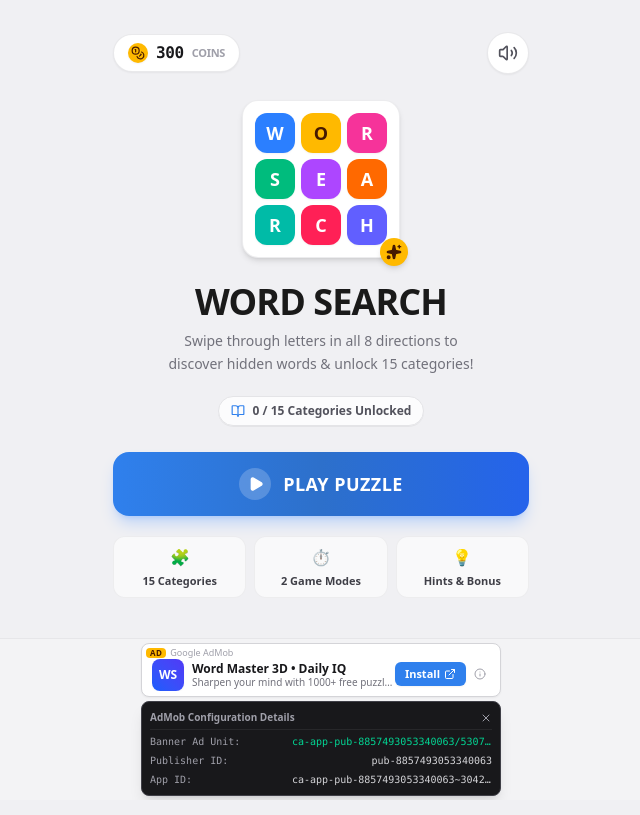
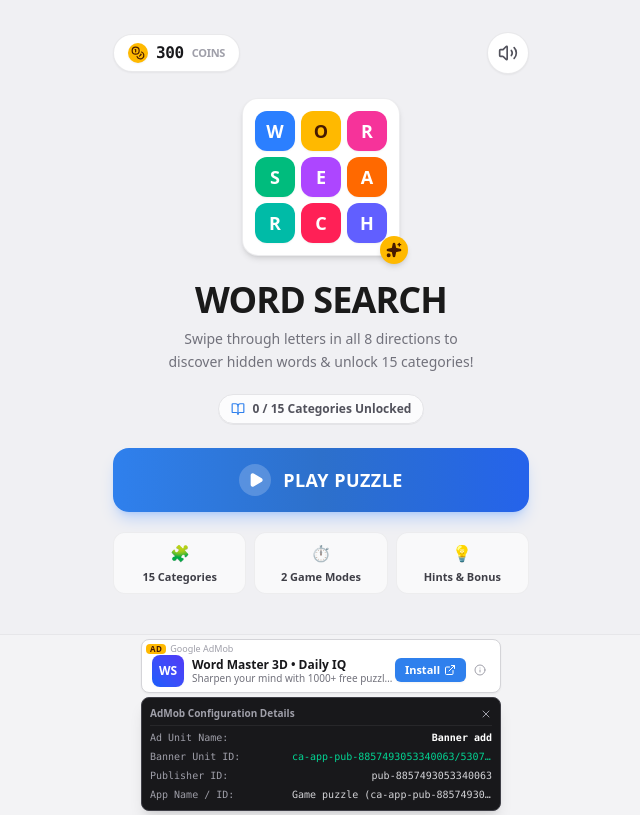
Before and after one commit to dreamsdevlop/Puzzle-game-, a React (Vite) app: page / in a window 1280 px wide. Both pictures are taken after a click on the button "Install". Shown: the whole page, without its empty margins (319-959 px from the left). Built offline with nearby package versions, Linux system fonts and the light colour scheme.

Commit message:
chore: update AdMob configuration and app metadata
Update AdMob Application ID, refine UI labels for ad units, and rename application to "Game puzzle" to align with updated configuration.

```diff
--- a/capacitor.config.json
+++ b/capacitor.config.json
@@ -1,6 +1,6 @@
 {
   "appId": "com.wordsearch.puzzle",
-  "appName": "Word Search",
+  "appName": "Game puzzle",
   "webDir": "dist",
   "server": {
     "androidScheme": "https"
--- a/src/components/AdModal.tsx
+++ b/src/components/AdModal.tsx
@@ -9,10 +9,13 @@ interface AdModalProps {
 }
 
 export const ADMOB_CONFIG = {
+  appName: 'Game puzzle',
   publisherId: 'pub-8857493053340063',
-  appId: 'ca-app-pub-8857493053340063~3042053114',
+  appId: 'ca-app-pub-8857493053340063~9438377409',
   rewardedId: 'ca-app-pub-8857493053340063/3042053114',
+  rewardedName: 'King reward ads',
   bannerId: 'ca-app-pub-8857493053340063/5307560708',
+  bannerName: 'Banner add',
   interstitialId: 'ca-app-pub-8857493053340063/3042053114',
 };
 
@@ -163,7 +166,13 @@ export function AdModal({
           className="px-4 py-2 bg-zinc-950/80 border-t border-zinc-800 text-[10px] text-zinc-500 flex flex-col gap-0.5"
         >
           <div className="flex justify-between">
-            <span>AdMob Unit:</span>
+            <span>Ad Unit Name:</span>
+            <span className="font-semibold text-zinc-300">
+              {type === 'rewarded' ? ADMOB_CONFIG.rewardedName : 'Interstitial'}
+            </span>
+          </div>
+          <div className="flex justify-between">
+            <span>AdMob Unit ID:</span>
             <span className="font-mono text-zinc-400">
               {type === 'rewarded' ? ADMOB_CONFIG.rewardedId : ADMOB_CONFIG.interstitialId}
             </span>
@@ -173,8 +182,8 @@ export function AdModal({
             <span className="font-mono text-zinc-400">{ADMOB_CONFIG.publisherId}</span>
           </div>
           <div className="flex justify-between">
-            <span>App ID:</span>
-            <span className="font-mono text-zinc-400">{ADMOB_CONFIG.appId}</span>
+            <span>App Name / ID:</span>
+            <span className="font-mono text-zinc-400">{ADMOB_CONFIG.appName} ({ADMOB_CONFIG.appId})</span>
           </div>
         </div>
       </div>
--- a/src/components/BannerAd.tsx
+++ b/src/components/BannerAd.tsx
@@ -86,7 +86,11 @@ export function BannerAd({ className = '' }: BannerAdProps) {
             </button>
           </div>
           <div className="flex justify-between font-mono">
-            <span className="text-zinc-400">Banner Ad Unit:</span>
+            <span className="text-zinc-400">Ad Unit Name:</span>
+            <span className="text-white font-semibold">{ADMOB_CONFIG.bannerName}</span>
+          </div>
+          <div className="flex justify-between font-mono">
+            <span className="text-zinc-400">Banner Unit ID:</span>
             <span className="text-emerald-400 truncate max-w-[200px]">{ADMOB_CONFIG.bannerId}</span>
           </div>
           <div className="flex justify-between font-mono">
@@ -94,8 +98,8 @@ export function BannerAd({ className = '' }: BannerAdProps) {
             <span className="text-zinc-300">{ADMOB_CONFIG.publisherId}</span>
           </div>
           <div className="flex justify-between font-mono">
-            <span className="text-zinc-400">App ID:</span>
-            <span className="text-zinc-300 truncate max-w-[200px]">{ADMOB_CONFIG.appId}</span>
+            <span className="text-zinc-400">App Name / ID:</span>
+            <span className="text-zinc-300 truncate max-w-[200px]">{ADMOB_CONFIG.appName} ({ADMOB_CONFIG.appId})</span>
           </div>
         </div>
       )}
```
Also changed, not shown: 1 other file (tests, documents, lock files or other folders).
